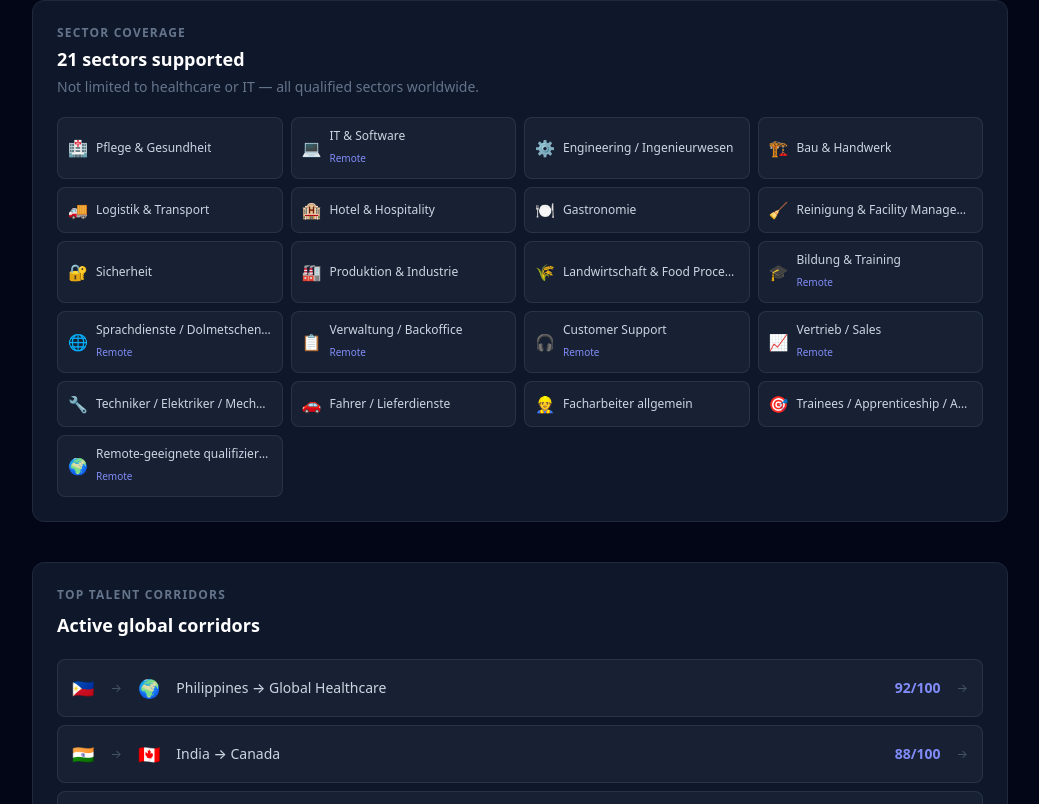
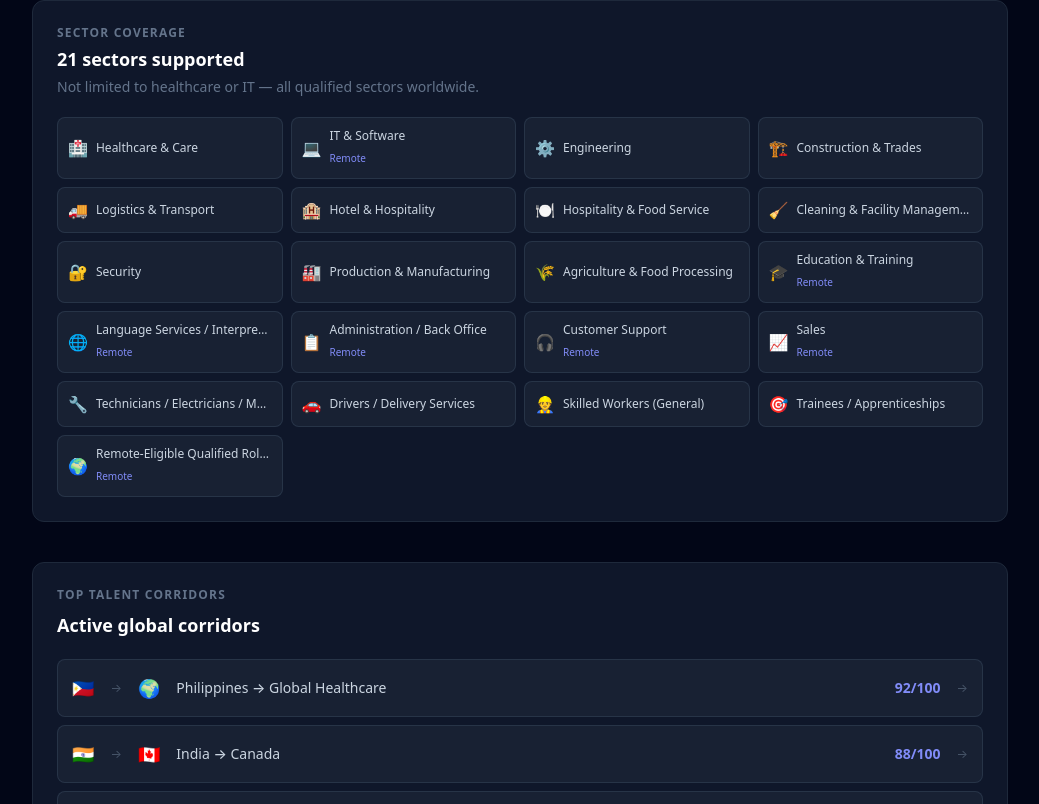
Before and after one commit to transldelta/Global-Talent-Bridge, a Next.js app in the folder global-talent-bridge/: page /demo/sandbox in a window 1280 px wide. Shown: the part 776-1580 px from the top of the page, without its empty margins (120-1159 px from the left). Built offline with nearby package versions, Linux system fonts and the light colour scheme; no server answers.

Commit message:
fix(corridorwork): translate remaining public db display labels

```diff
--- a/global-talent-bridge/app/auth/register/page.tsx
+++ b/global-talent-bridge/app/auth/register/page.tsx
@@ -92,8 +92,8 @@ export default function RegisterPage({ searchParams }: Props) {
                   />
                   <div className="p-3 bg-gray-800 border border-gray-700 rounded-lg text-center peer-checked:border-blue-500 peer-checked:bg-blue-900/30 transition-colors">
                     <div className="text-2xl mb-1">👤</div>
-                    <div className="text-sm font-medium text-gray-200">Kandidat</div>
-                    <div className="text-xs text-gray-500">Ich suche Arbeit</div>
+                    <div className="text-sm font-medium text-gray-200">Candidate</div>
+                    <div className="text-xs text-gray-500">I am looking for work</div>
                   </div>
                 </label>
                 <label className="relative cursor-pointer">
@@ -106,8 +106,8 @@ export default function RegisterPage({ searchParams }: Props) {
                   />
                   <div className="p-3 bg-gray-800 border border-gray-700 rounded-lg text-center peer-checked:border-blue-500 peer-checked:bg-blue-900/30 transition-colors">
                     <div className="text-2xl mb-1">🏢</div>
-                    <div className="text-sm font-medium text-gray-200">Arbeitgeber</div>
-                    <div className="text-xs text-gray-500">Ich stelle ein</div>
+                    <div className="text-sm font-medium text-gray-200">Employer</div>
+                    <div className="text-xs text-gray-500">I am hiring</div>
                   </div>
                 </label>
               </div>
--- a/global-talent-bridge/lib/talent-categories.ts
+++ b/global-talent-bridge/lib/talent-categories.ts
@@ -37,7 +37,7 @@ export type TalentCategory = {
 export const TALENT_CATEGORIES: TalentCategory[] = [
   {
     sector_key:            'healthcare_care',
-    public_label:          'Pflege & Gesundheit',
+    public_label:          'Healthcare & Care',
     emoji:                 '🏥',
     employer_description:  'Pflegefachkräfte, Krankenpfleger/innen, Altenpfleger/innen, Medizinisches Assistenzpersonal',
     candidate_description: 'Ausgebildete Pflegekräfte mit internationaler Qualifikation suchen Stellen in DE/EU/UK/AU/CA',
@@ -63,7 +63,7 @@ export const TALENT_CATEGORIES: TalentCategory[] = [
   },
   {
     sector_key:            'engineering',
-    public_label:          'Engineering / Ingenieurwesen',
+    public_label:          'Engineering',
     emoji:                 '⚙️',
     employer_description:  'Maschinenbauingenieure, Elektroingenieure, Bauingenieure, Verfahrenstechniker',
     candidate_description: 'Ingenieure mit internationaler Ausbildung suchen Positionen in Industrie und Technologie',
@@ -76,7 +76,7 @@ export const TALENT_CATEGORIES: TalentCategory[] = [
   },
   {
     sector_key:            'construction_trades',
-    public_label:          'Bau & Handwerk',
+    public_label:          'Construction & Trades',
     emoji:                 '🏗️',
     employer_description:  'Maurer, Elektriker, Sanitär-Installateure, Zimmerer, Fliesen-leger, Schreiner',
     candidate_description: 'Ausgebildete Handwerker suchen Arbeit in Europa und anderen Industrienationen',
@@ -89,7 +89,7 @@ export const TALENT_CATEGORIES: TalentCategory[] = [
   },
   {
     sector_key:            'logistics_transport',
-    public_label:          'Logistik & Transport',
+    public_label:          'Logistics & Transport',
     emoji:                 '🚚',
     employer_description:  'LKW-Fahrer, Lagerlogistiker, Gabelstaplerfahrer, Supply-Chain-Experten',
     candidate_description: 'Logistikfachkräfte und Fahrer suchen Positionen in Europa und global',
@@ -115,7 +115,7 @@ export const TALENT_CATEGORIES: TalentCategory[] = [
   },
   {
     sector_key:            'gastronomy',
-    public_label:          'Gastronomie',
+    public_label:          'Hospitality & Food Service',
     emoji:                 '🍽️',
     employer_description:  'Köche, Restaurantfachleute, Baristas, Servicepersonal',
     candidate_description: 'Gastronomie-Fachkräfte suchen internationale Einsätze in EU und weltweit',
@@ -128,7 +128,7 @@ export const TALENT_CATEGORIES: TalentCategory[] = [
   },
   {
     sector_key:            'facility_cleaning',
-    public_label:          'Reinigung & Facility Management',
+    public_label:          'Cleaning & Facility Management',
     emoji:                 '🧹',
     employer_description:  'Reinigungskräfte, Facility Manager, Hausmeister, Gebäudetechnik',
     candidate_description: 'Fachkräfte in Gebäudedienstleistungen suchen Stellen in EU',
@@ -141,7 +141,7 @@ export const TALENT_CATEGORIES: TalentCategory[] = [
   },
   {
     sector_key:            'security',
-    public_label:          'Sicherheit',
+    public_label:          'Security',
     emoji:                 '🔐',
     employer_description:  'Sicherheitspersonal, Werkschutz, Eventschutz, Portier',
     candidate_description: 'Ausgebildetes Sicherheitspersonal sucht Positionen in EU',
@@ -154,7 +154,7 @@ export const TALENT_CATEGORIES: TalentCategory[] = [
   },
   {
     sector_key:            'manufacturing_production',
-    public_label:          'Produktion & Industrie',
+    public_label:          'Production & Manufacturing',
     emoji:                 '🏭',
     employer_description:  'Fließbandarbeiter, CNC-Bediener, Qualitätsprüfer, Produktionsmechaniker',
     candidate_description: 'Produktionsfachkräfte suchen Stellen in der europäischen Industrie',
@@ -167,7 +167,7 @@ export const TALENT_CATEGORIES: TalentCategory[] = [
   },
   {
     sector_key:            'agriculture_food',
-    public_label:          'Landwirtschaft & Food Processing',
+    public_label:          'Agriculture & Food Processing',
     emoji:                 '🌾',
     employer_description:  'Landarbeiter, Erntehelfer, Food-Processing-Mitarbeiter',
     candidate_description: 'Saisonarbeiter und Landwirtschaftsfachkräfte suchen internationale Einsätze',
@@ -180,7 +180,7 @@ export const TALENT_CATEGORIES: TalentCategory[] = [
   },
   {
     sector_key:            'education_training',
-    public_label:          'Bildung & Training',
+    public_label:          'Education & Training',
     emoji:                 '🎓',
     employer_description:  'Lehrkräfte, Ausbilder, Trainer, E-Learning-Spezialisten',
     candidate_description: 'Pädagogen und Trainer suchen internationale Positionen',
@@ -193,7 +193,7 @@ export const TALENT_CATEGORIES: TalentCategory[] = [
   },
   {
     sector_key:            'language_services',
-    public_label:          'Sprachdienste / Dolmetschen / Übersetzen',
+    public_label:          'Language Services / Interpreting',
     emoji:                 '🌐',
     employer_description:  'Dolmetscher, Übersetzer, Sprachmittler, Lokalisierungsexperten',
     candidate_description: 'Mehrsprachige Fachkräfte bieten Sprach-/Übersetzungsdienstleistungen an',
@@ -206,7 +206,7 @@ export const TALENT_CATEGORIES: TalentCategory[] = [
   },
   {
     sector_key:            'admin_backoffice',
-    public_label:          'Verwaltung / Backoffice',
+    public_label:          'Administration / Back Office',
     emoji:                 '📋',
     employer_description:  'Bürokaufleute, Sachbearbeiter, HR-Assistenten, Datenerfasser',
     candidate_description: 'Kaufmännische Fachkräfte suchen internationale Positionen',
@@ -232,7 +232,7 @@ export const TALENT_CATEGORIES: TalentCategory[] = [
   },
   {
     sector_key:            'sales_vertrieb',
-    public_label:          'Vertrieb / Sales',
+    public_label:          'Sales',
     emoji:                 '📈',
     employer_description:  'Vertriebsmitarbeiter, Account Manager, Sales Representatives',
     candidate_description: 'Vertriebsfachkräfte suchen internationale Positionen mit Sprachkompetenz',
@@ -245,7 +245,7 @@ export const TALENT_CATEGORIES: TalentCategory[] = [
   },
   {
     sector_key:            'technician_electro',
-    public_label:          'Techniker / Elektriker / Mechaniker',
+    public_label:          'Technicians / Electricians / Mechanics',
     emoji:                 '🔧',
     employer_description:  'Elektriker, KFZ-Mechaniker, Industriemechaniker, Wartungstechniker',
     candidate_description: 'Technische Fachkräfte suchen Positionen in Industrienationen',
@@ -258,7 +258,7 @@ export const TALENT_CATEGORIES: TalentCategory[] = [
   },
   {
     sector_key:            'drivers_delivery',
-    public_label:          'Fahrer / Lieferdienste',
+    public_label:          'Drivers / Delivery Services',
     emoji:                 '🚗',
     employer_description:  'Berufskraftfahrer, Lieferfahrer, Kurier-Dienste, ÖPNV-Fahrer',
     candidate_description: 'Fahrer mit gültigen Führerscheinen suchen internationale Einsätze',
@@ -271,7 +271,7 @@ export const TALENT_CATEGORIES: TalentCategory[] = [
   },
   {
     sector_key:            'skilled_worker_general',
-    public_label:          'Facharbeiter allgemein',
+    public_label:          'Skilled Workers (General)',
     emoji:                 '👷',
     employer_description:  'Qualifizierte Arbeitskräfte in vielen Branchen — flexible Kategorisierung',
     candidate_description: 'Facharbeiter mit Berufserfahrung, nicht eindeutig einer Branche zuzuordnen',
@@ -284,7 +284,7 @@ export const TALENT_CATEGORIES: TalentCategory[] = [
   },
   {
     sector_key:            'apprenticeship_training',
-    public_label:          'Trainees / Apprenticeship / Ausbildungskorridore',
+    public_label:          'Trainees / Apprenticeships',
     emoji:                 '🎯',
     employer_description:  'Ausbildungsunternehmen suchen internationale Auszubildende und Trainees',
     candidate_description: 'Junge Fachkräfte suchen duale Ausbildung oder Trainee-Programme in DE/EU',
@@ -297,7 +297,7 @@ export const TALENT_CATEGORIES: TalentCategory[] = [
   },
   {
     sector_key:            'remote_qualified',
-    public_label:          'Remote-geeignete qualifizierte Tätigkeiten',
+    public_label:          'Remote-Eligible Qualified Roles',
     emoji:                 '🌍',
     employer_description:  'Digitale Nomaden-freundliche Unternehmen suchen Remote-Fachkräfte weltweit',
     candidate_description: 'Qualifizierte Fachkräfte bieten Remote-Dienstleistungen global an',
```
Also changed, not shown: global-talent-bridge/app/pricing/page.tsx (+40 -2 lines).
